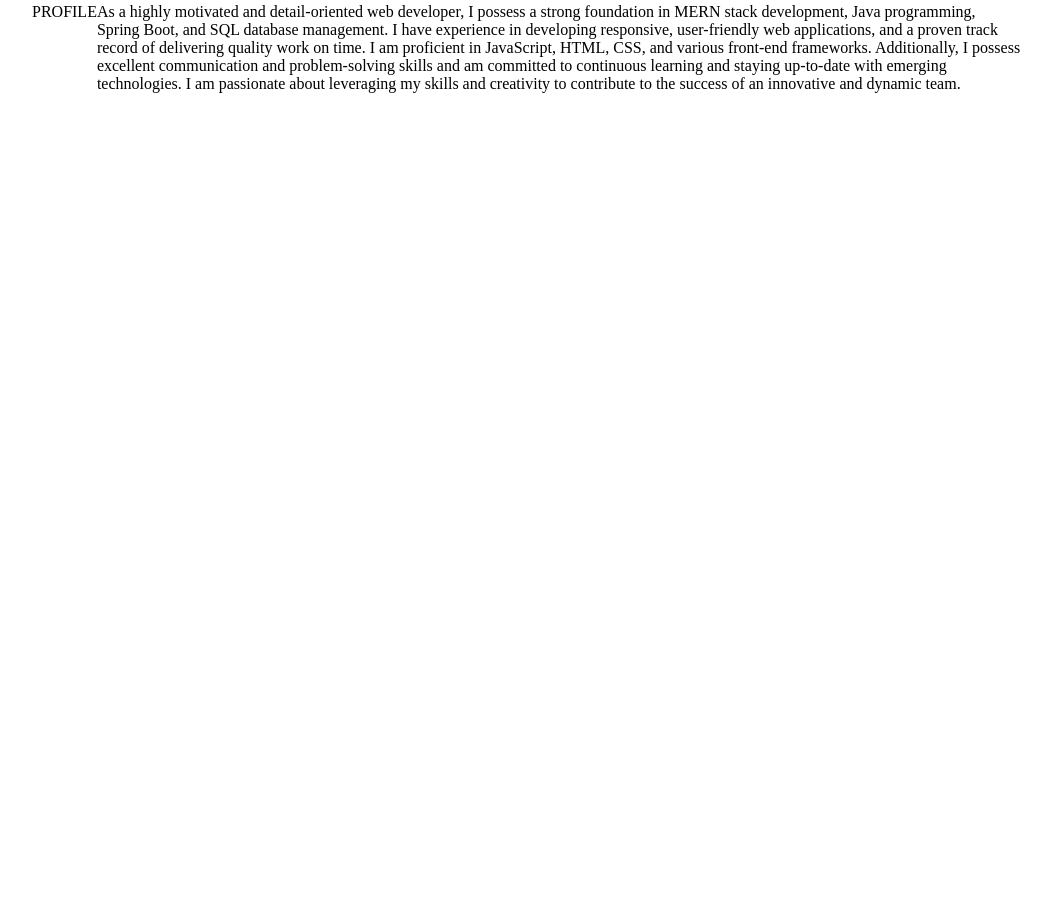
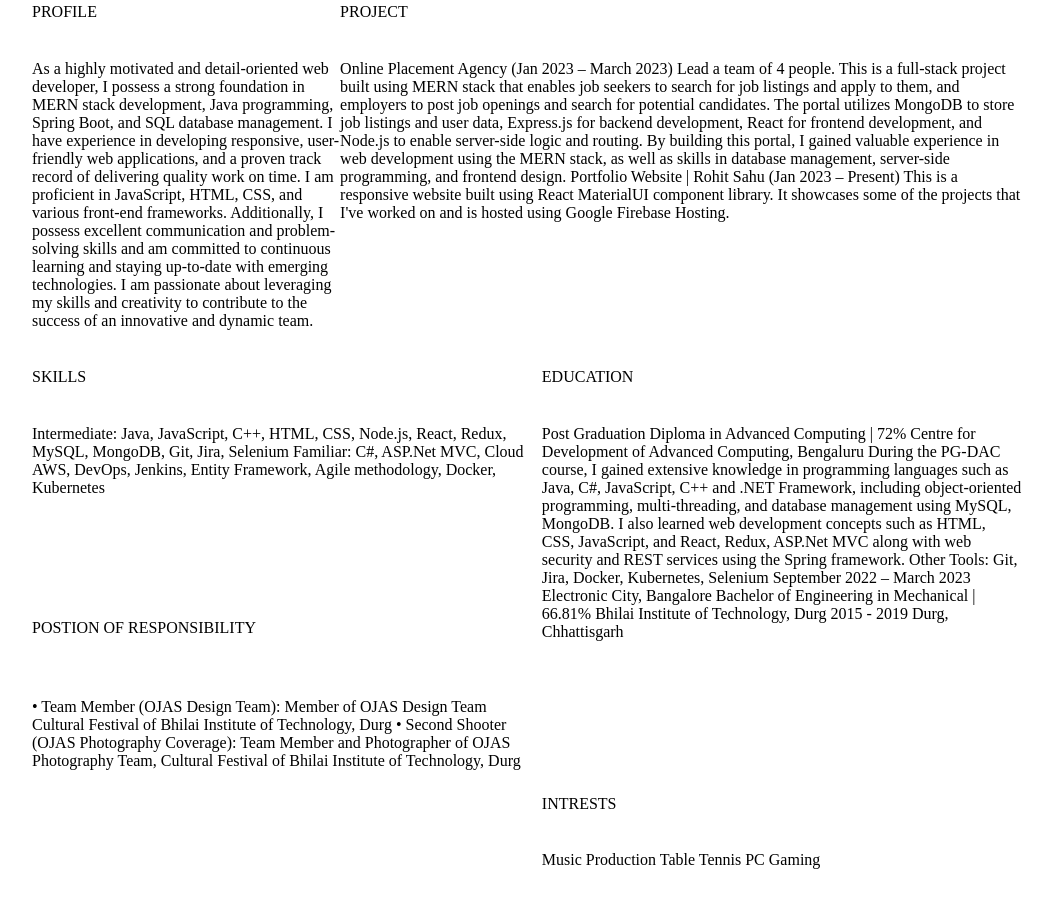
Before and after one commit to irohitsahu/portfolio-website, a plain HTML site: page pages/resumePage.html in a window 1280 px wide. Shown: the part 248-1160 px from the top of the page, without its empty margins (118-1170 px from the left). Drawn offline with Linux system fonts and the light colour scheme; a web font is replaced by a local one.

Commit message:
Matter-Inserted

```diff
--- a/pages/resumePage.html
+++ b/pages/resumePage.html
@@ -31,6 +31,63 @@
                 to continuous learning and staying up-to-date with emerging technologies. I am passionate about
                 leveraging my skills and creativity to contribute to the success of an innovative and dynamic team.
             </div>
+
+            <div class="project-head">PROJECT</div>
+            <div class="project-body">Online Placement Agency (Jan 2023 – March 2023)
+                Lead a team of 4 people. This is a full-stack project built using MERN stack that enables job seekers to
+                search for job listings and apply to them, and employers to post job openings and search for potential
+                candidates.
+                The portal utilizes MongoDB to store job listings and user data, Express.js for backend development,
+                React for frontend development, and Node.js to enable server-side logic and routing.
+                By building this portal, I gained valuable experience in web development using the MERN stack, as well
+                as skills in database management, server-side programming, and frontend design.
+
+                Portfolio Website | Rohit Sahu (Jan 2023 – Present)
+                This is a responsive website built using React MaterialUI component library. It showcases some of the
+                projects that I've worked on and is hosted using Google Firebase Hosting.
+
+            </div>
+
+            <div class="skills-head">SKILLS</div>
+            <div class="skills-body">Intermediate: Java, JavaScript, C++, HTML, CSS, Node.js, React, Redux, MySQL,
+                MongoDB, Git, Jira, Selenium
+
+                Familiar: C#, ASP.Net MVC, Cloud AWS, DevOps, Jenkins, Entity Framework, Agile methodology, Docker,
+                Kubernetes
+
+            </div>
+
+            <div class="education-head">EDUCATION</div>
+            <div class="education-body">Post Graduation Diploma in Advanced Computing | 72%
+                Centre for Development of Advanced Computing, Bengaluru
+                During the PG-DAC course, I gained extensive knowledge in programming languages such as Java, C#,
+                JavaScript, C++ and .NET Framework, including object-oriented programming, multi-threading, and database
+                management using MySQL, MongoDB. I also learned web development concepts such as HTML, CSS, JavaScript,
+                and React, Redux, ASP.Net MVC along with web security and REST services using the Spring framework.
+                Other Tools: Git, Jira, Docker, Kubernetes, Selenium
+                September 2022 – March 2023 Electronic City, Bangalore
+
+
+                Bachelor of Engineering in Mechanical | 66.81%
+                Bhilai Institute of Technology, Durg
+                2015 - 2019 Durg, Chhattisgarh
+
+            </div>
+
+            <div class="por-head">POSTION OF RESPONSIBILITY</div>
+            <div class="por-body">
+                • Team Member (OJAS Design Team): Member of OJAS Design Team
+                Cultural Festival of Bhilai Institute of Technology, Durg
+                • Second Shooter (OJAS Photography Coverage): Team Member and Photographer of OJAS Photography Team,
+                Cultural Festival of Bhilai Institute of Technology, Durg
+            </div>
+
+            <div class="intrests-head">INTRESTS</div>
+            <div class="intrests-body">
+                Music Production
+                Table Tennis
+                PC Gaming
+            </div>
         </div>
     </div>
     </div>
--- a/styles/resumepage.css
+++ b/styles/resumepage.css
@@ -122,13 +122,88 @@
 
 .container .body-grid {
     display: grid;
-    grid-template-areas: 'profile-head project-head projects-head';
+    grid-template-areas: 'profile-head project-head project-head projects-head'
+        'profile-body project-body project-body project-body'
+        'skills-head skills-head education-head education-head'
+        'skills-body skills-body education-body education-body'
+        'skills-body skills-body education-body education-body'
+        'por-head por-head education-body education-body'
+        'por-body por-body education-body education-body'
+        'por-body por-body intrests-head intrests-head'
+        'por-body por-body intrests-body intrests-body';
     position: relative;
     margin: 10px 10px 0px 10px;
     min-height: 150px;
 }
 
-.container .body-grid .profile {
+.container .body-grid .profile-head {
     grid-area: profile-head;
     position: relative;
+    text-align: left;
 }
+
+.container .body-grid .profile-body {
+    grid-area: profile-body;
+    position: relative;
+    text-align: left;
+}
+
+.container .body-grid .project-head {
+    grid-area: project-head;
+    position: relative;
+    text-align: left;
+}
+
+.container .body-grid .project-body {
+    grid-area: project-body;
+    position: relative;
+    text-align: left;
+}
+
+.container .body-grid .skills-head {
+    grid-area: skills-head;
+    position: relative;
+    text-align: left;
+}
+
+.container .body-grid .skills-body {
+    grid-area: skills-body;
+    position: relative;
+    text-align: left;
+}
+
+.container .body-grid .education-head {
+    grid-area: education-head;
+    position: relative;
+    text-align: left;
+}
+
+.container .body-grid .education-body {
+    grid-area: education-body;
+    position: relative;
+    text-align: left;
+}
+
+.container .body-grid .por-head {
+    grid-area: por-head;
+    position: relative;
+    text-align: left;
+}
+
+.container .body-grid .por-body {
+    grid-area: por-body;
+    position: relative;
+    text-align: left;
+}
+
+.container .body-grid .intrests-head {
+    grid-area: intrests-head;
+    position: relative;
+    text-align: left;
+}
+
+.container .body-grid .intrests-body {
+    grid-area: intrests-body;
+    position: relative;
+    text-align: left;
+}
```
